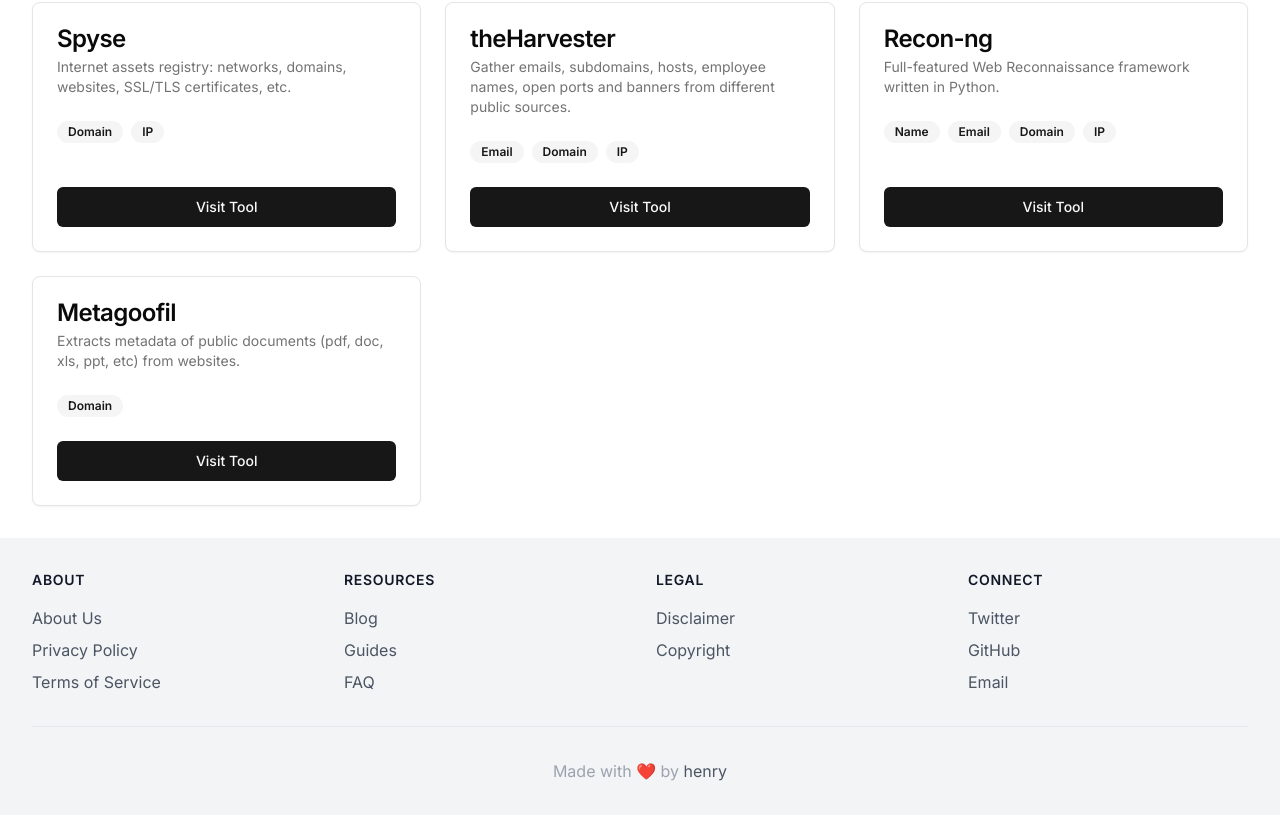
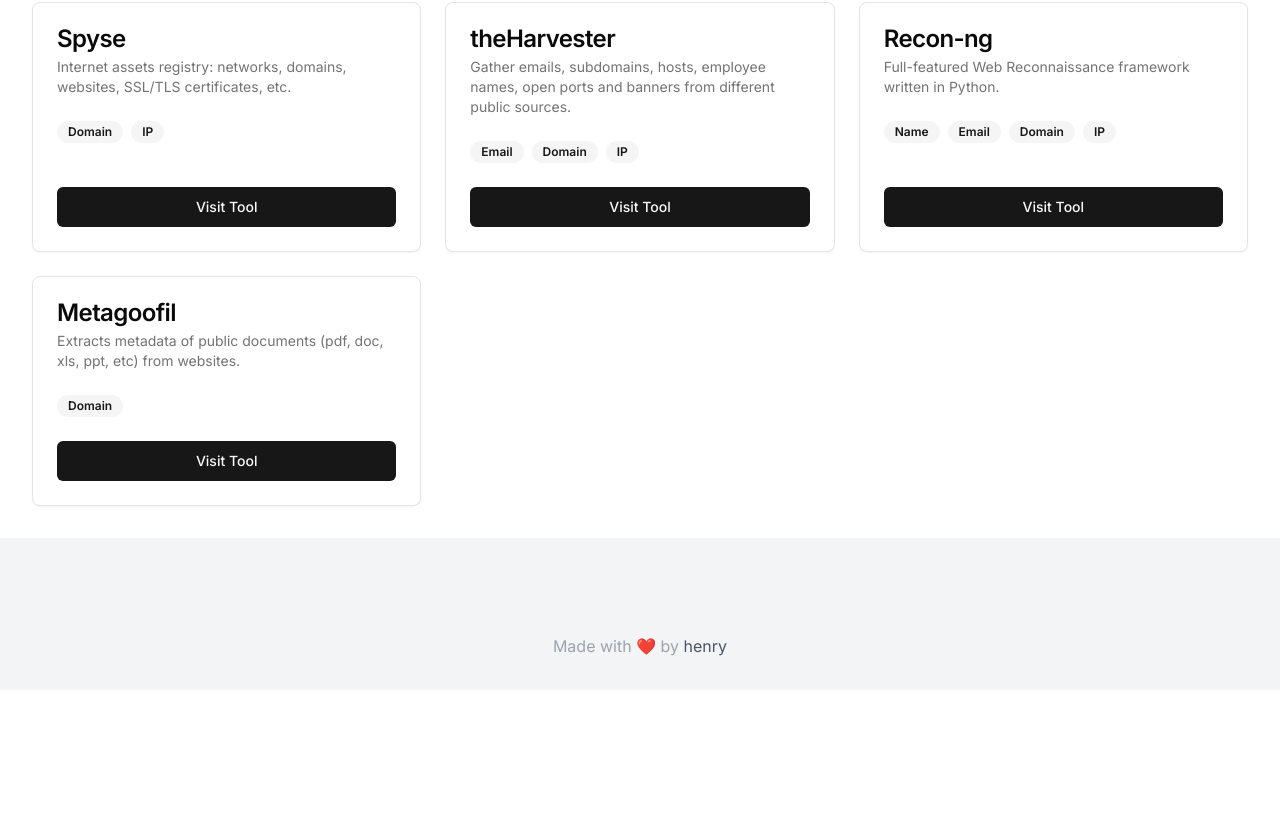
Before and after one commit to NoTrace-ai/osint-directory, a Next.js app: page / in a window 1280 px wide. Shown: the part 803-1618 px from the top of the page. After the commit the page ends 1493 px from the top, so only its background shows below. Built offline with nearby package versions, Linux system fonts and the light colour scheme.

Commit message:
Update footer.tsx

```diff
--- a/components/footer.tsx
+++ b/components/footer.tsx
@@ -4,94 +4,9 @@
   return (
     <footer className="bg-gray-100">
       <div className="container mx-auto px-4 sm:px-6 lg:px-8 py-8">
-        <div className="grid grid-cols-2 md:grid-cols-4 gap-8">
-          <div>
-            <h3 className="text-sm font-semibold text-gray-900 tracking-wider uppercase mb-4">
-              About
-            </h3>
-            <ul className="space-y-2">
-              <li>
-                <Link href="/about" className="text-base text-gray-600 hover:text-gray-900">
-                  About Us
-                </Link>
-              </li>
-              <li>
-                <Link href="/privacy" className="text-base text-gray-600 hover:text-gray-900">
-                  Privacy Policy
-                </Link>
-              </li>
-              <li>
-                <Link href="/terms" className="text-base text-gray-600 hover:text-gray-900">
-                  Terms of Service
-                </Link>
-              </li>
-            </ul>
-          </div>
-          <div>
-            <h3 className="text-sm font-semibold text-gray-900 tracking-wider uppercase mb-4">
-              Resources
-            </h3>
-            <ul className="space-y-2">
-              <li>
-                <Link href="/blog" className="text-base text-gray-600 hover:text-gray-900">
-                  Blog
-                </Link>
-              </li>
-              <li>
-                <Link href="/guides" className="text-base text-gray-600 hover:text-gray-900">
-                  Guides
-                </Link>
-              </li>
-              <li>
-                <Link href="/faq" className="text-base text-gray-600 hover:text-gray-900">
-                  FAQ
-                </Link>
-              </li>
-            </ul>
-          </div>
-          <div>
-            <h3 className="text-sm font-semibold text-gray-900 tracking-wider uppercase mb-4">
-              Legal
-            </h3>
-            <ul className="space-y-2">
-              <li>
-                <Link href="/disclaimer" className="text-base text-gray-600 hover:text-gray-900">
-                  Disclaimer
-                </Link>
-              </li>
-              <li>
-                <Link href="/copyright" className="text-base text-gray-600 hover:text-gray-900">
-                  Copyright
-                </Link>
-              </li>
-            </ul>
-          </div>
-          <div>
-            <h3 className="text-sm font-semibold text-gray-900 tracking-wider uppercase mb-4">
-              Connect
-            </h3>
-            <ul className="space-y-2">
-              <li>
-                <a href="https://twitter.com" target="_blank" rel="noopener noreferrer" className="text-base text-gray-600 hover:text-gray-900">
-                  Twitter
-                </a>
-              </li>
-              <li>
-                <a href="https://github.com" target="_blank" rel="noopener noreferrer" className="text-base text-gray-600 hover:text-gray-900">
-                  GitHub
-                </a>
-              </li>
-              <li>
-                <a href="mailto:contact@osinttools.com" className="text-base text-gray-600 hover:text-gray-900">
-                  Email
-                </a>
-              </li>
-            </ul>
-          </div>
-        </div>
-        <div className="mt-8 border-t border-gray-200 pt-8">
+        <div className="mt-8 pt-8">
           <p className="text-base text-gray-400 text-center">
-            Made with ❤️ by <a href="https://henrywa.ng" target="_blank" rel="noopener noreferrer" className="text-gray-600 hover:text-gray-900">henry</a>
+            Made with ❤️ by <a href="https://henr.ee" target="_blank" rel="noopener noreferrer" className="text-gray-600 hover:text-gray-900">henry</a>
           </p>
         </div>
       </div>
```
